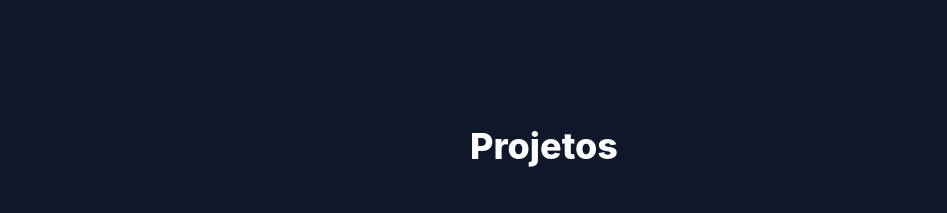
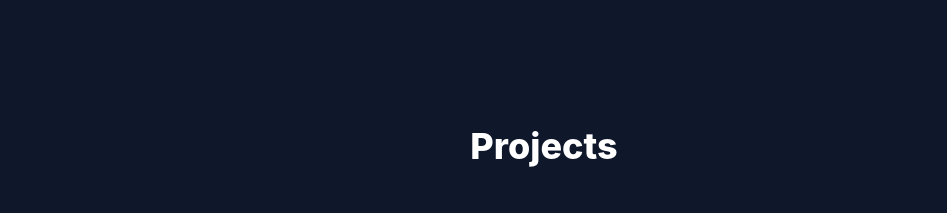
Before and after one commit to bosco227/portfolio, a React (Vite) app: page / in a window 1280 px wide. Shown: the part 1580-1793 px from the top of the page, without its empty margins (96-1043 px from the left). Built offline with nearby package versions, Linux system fonts and the light colour scheme.

Commit message:
Correção de detalhes

```diff
--- a/src/components/Contact.jsx
+++ b/src/components/Contact.jsx
@@ -1,6 +1,7 @@
 import { motion } from "framer-motion";
 
 export default function Footer() {
+
   return (
     <motion.section
       id="contact"
--- a/src/components/Projects.jsx
+++ b/src/components/Projects.jsx
@@ -1,4 +1,7 @@
 import { motion } from "framer-motion";
+import { LanguageContext } from "./context/LanguageContext";
+import { translations } from "./translations/translations";
+import { useContext } from "react";
 
 export default function Projects() {
   const projects = [
@@ -10,7 +13,8 @@ export default function Projects() {
       image: "/pomodoro.png", // coloque um screenshot em /public
     },
   ];
-
+  const { language } = useContext(LanguageContext);
+  const t = translations[language];
   return (
     <motion.section
       id="projects"
@@ -19,7 +23,7 @@ export default function Projects() {
       whileInView={{ opacity: 1, y: 0 }}
       transition={{ duration: 0.6 }}
     >
-      <h1 className="text-4xl font-extrabold text-center mb-12">Projetos</h1>
+      <h1 className="text-4xl font-extrabold text-center mb-12">{t.p}</h1>
 
       <div className="grid md:grid-cols-2 gap-10">
         {projects.map((project) => (
--- a/src/components/translations/translations.js
+++ b/src/components/translations/translations.js
@@ -7,6 +7,7 @@ export const translations = {
     whoText:
       "Sou um estudante de Engenharia de Software apaixonado por programação e desenvolvimento web.",
     projects: "Ver projetos",
+    p: "Projetos",
 
     tools: "Ferramentas que uso",
     toolsText:
@@ -25,6 +26,7 @@ export const translations = {
     whoText:
       "I am a Software Engineering student passionate about programming and web development.",
     projects: "See projects",
+    p: "Projects",
 
     tools: "Technologies I use",
     toolsText:
```
